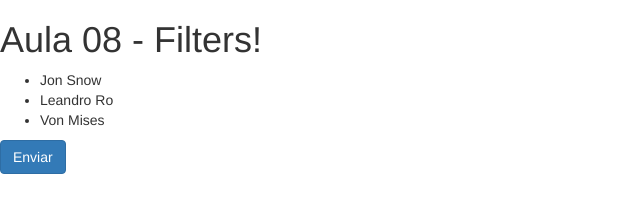
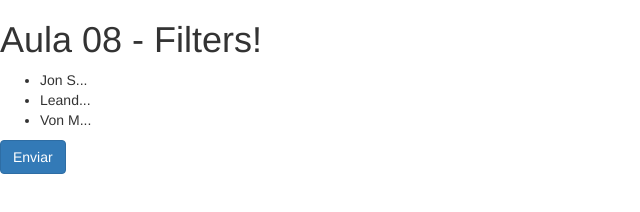
Before and after one commit to juniosilvac/vuejs-curso, a plain HTML site: page aula08/index.html in a window 1280 px wide. Shown: the full height of the page, 0-640 px from the left. Drawn offline with nearby package versions, Linux system fonts and the light colour scheme.

Commit message:
Aula 08 - Filters

```diff
--- a/aula08/index.html
+++ b/aula08/index.html
@@ -13,7 +13,7 @@
     <div id="app">
     <h1>{{titulo}}</h1>
     <ul>
-        <li v-for="usuario in usuarios">{{usuario.nome | truncate()}}</li>
+        <li v-for="usuario in usuarios">{{usuario.nome | truncate('5')}}</li>
     </ul>
 
     <form action="http://www.google.com.br">
@@ -40,8 +40,12 @@
             toUpperCase(str, param1, param2){
                 return str.toUpperCase();
             },
-            truncate(str){
-                return str.substring(0,10);
+            truncate(str, length){
+                var output = str;
+                if(output.length > length){
+                    output = str.substring(0, length) + '...';
+                }
+                return output;
             }
         },
         methods:{
```
